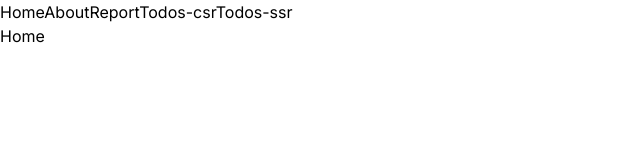
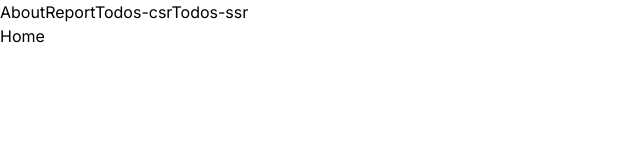
Before and after one commit to baram55/to-do-list-3, a Next.js app: page / in a window 1280 px wide. Shown: the top 160 px of the page, without its empty margins (0-640 px from the left). Built offline with nearby package versions, Linux system fonts and the light colour scheme.

Commit message:
Feat : RootLayout 구현

```diff
--- a/src/app/layout.tsx
+++ b/src/app/layout.tsx
@@ -20,7 +20,6 @@ export default function RootLayout({
     <html lang="ko">
       <body className={inter.className}>
         <nav>
-          <Link href="/">Home</Link>
           <Link href="/about">About</Link>
           <Link href="/report">Report</Link>
           <Link href="/todos-csr">Todos-csr</Link>
```
